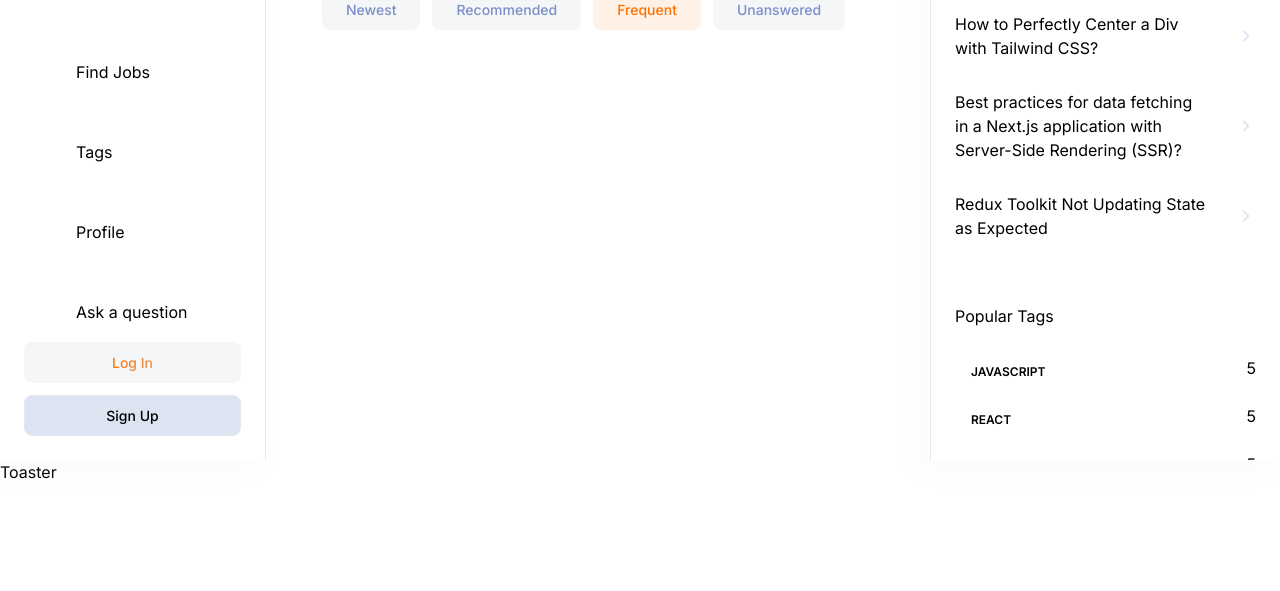
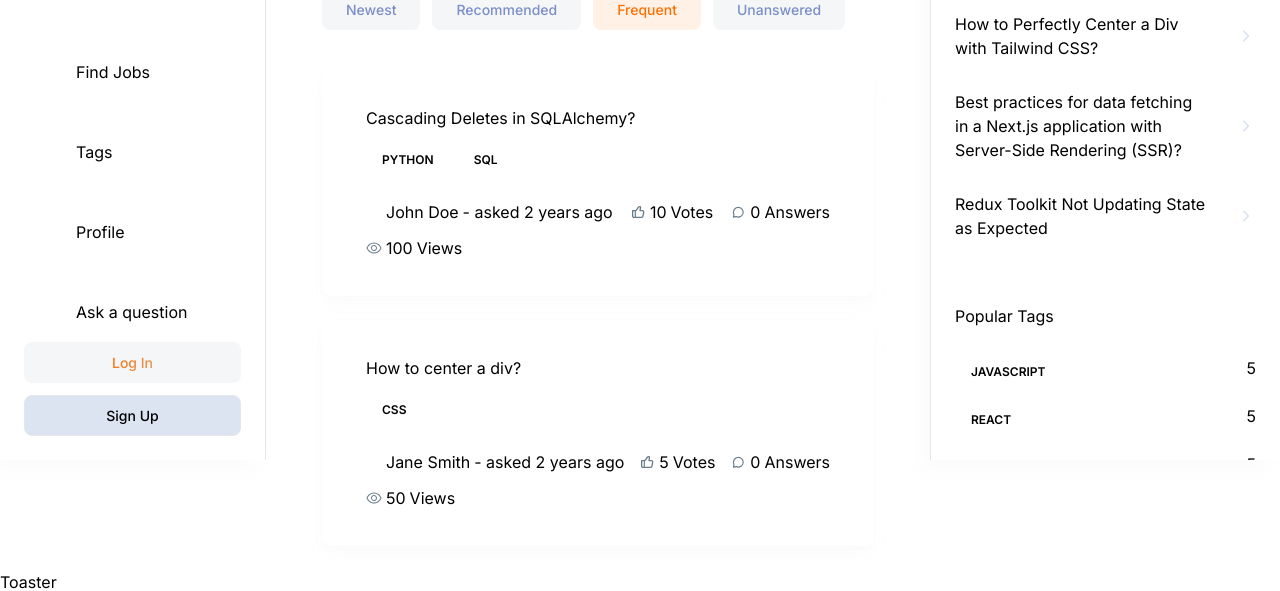
Before and after one commit to ozoli99/devoverflow, a Next.js app: page / in a window 1280 px wide. Shown: the part 340-931 px from the top of the page. Before the commit the page ends 824 px from the top, so only its background shows below. Built offline with nearby package versions, Linux system fonts and the light colour scheme; no server answers.

Commit message:
Implement Question Card

```diff
--- a/app/(root)/(home)/page.tsx
+++ b/app/(root)/(home)/page.tsx
@@ -4,6 +4,42 @@ import LocalSearchbar from "@/components/shared/search/LocalSearchbar";
 import Filter from "@/components/shared/Filter";
 import { HomePageFilters } from "@/constants/filters";
 import HomeFilters from "@/components/home/HomeFilters";
+import NoResult from "@/components/shared/NoResult";
+import QuestionCard from "@/components/cards/QuestionCard";
+
+const questions = [
+    {
+        _id: "1",
+        title: "Cascading Deletes in SQLAlchemy?",
+        tags: [
+            { _id: "1", name: "python" },
+            { _id: "2", name: "sql" },
+        ],
+        author: {
+            _id: "1",
+            name: "John Doe",
+            picture: "john-doe.jpg",
+        },
+        upvotes: 10,
+        views: 100,
+        answers: [],
+        createdAt: new Date("2021-09-01T12:00:00.000Z"),
+    },
+    {
+        _id: "2",
+        title: "How to center a div?",
+        tags: [{ _id: "1", name: "css" }],
+        author: {
+            _id: "2",
+            name: "Jane Smith",
+            picture: "jane-smith.jpg",
+        },
+        upvotes: 5,
+        views: 50,
+        answers: [],
+        createdAt: new Date("2021-09-01T12:00:00.000Z"),
+    },
+];
 
 export default function Home() {
     return (
@@ -36,6 +72,33 @@ export default function Home() {
             </div>
 
             <HomeFilters />
+
+            <div className="mt-10 flex w-full flex-col gap-6">
+                {questions.length > 0 ? (
+                    questions.map((question) => (
+                        <QuestionCard
+                            key={question._id}
+                            _id={question._id}
+                            title={question.title}
+                            tags={question.tags}
+                            author={question.author}
+                            upvotes={question.upvotes}
+                            views={question.views}
+                            answers={question.answers}
+                            createdAt={question.createdAt}
+                        />
+                    ))
+                ) : (
+                    <NoResult
+                        title="There's no question to show"
+                        description="Be the first to break the silence! Ask a Question and kickstart
+                    the discussion. Our query could be the next big thing others
+                    learn from. Get involved!"
+                        link="/ask-question"
+                        linkTitle="Ask a Question"
+                    />
+                )}
+            </div>
         </>
     );
 }
--- /dev/null
+++ b/components/cards/QuestionCard.tsx
@@ -0,0 +1,92 @@
+import React from "react";
+import Link from "next/link";
+import RenderTag from "../shared/RenderTag";
+import Metric from "../shared/Metric";
+import { formatAndDivideNumber, getTimestamp } from "@/lib/utils";
+
+interface QuestionProps {
+    _id: string;
+    title: string;
+    tags: {
+        _id: string;
+        name: string;
+    }[];
+    author: {
+        _id: string;
+        name: string;
+        picture: string;
+    };
+    upvotes: number;
+    views: number;
+    answers: Array<object>;
+    createdAt: Date;
+}
+
+const QuestionCard = ({
+    _id,
+    title,
+    tags,
+    author,
+    upvotes,
+    views,
+    answers,
+    createdAt,
+}: QuestionProps) => {
+    return (
+        <div className="card-wrapper rounded-[10px] p-9 sm:px-11">
+            <div className="flex flex-col-reverse items-start justify-between gap-5 sm:flex-row">
+                <div>
+                    <span className="subtle-regular text-dark400_light700 line-clamp-1 flex sm:hidden">
+                        {getTimestamp(createdAt)}
+                    </span>
+                    <Link href={`/question/${_id}`}>
+                        <h3 className="sm:h3-semibold base-semibold text-dark200_light900 line-clamp-1 flex-1">
+                            {title}
+                        </h3>
+                    </Link>
+                </div>
+                {/* If signed in add edit delete actions */}
+            </div>
+            <div className="mt-3.5 flex flex-wrap gap-2">
+                {tags.map((tag) => (
+                    <RenderTag key={tag._id} _id={tag._id} name={tag.name} />
+                ))}
+            </div>
+
+            <div className="flex-between mt-6 w-full flex-wrap gap-3">
+                <Metric
+                    imgUrl="/assets/icons/avatar.svg"
+                    alt="User"
+                    value={author.name}
+                    title={` - asked ${getTimestamp(createdAt)}`}
+                    href={`/profile/${author._id}`}
+                    isAuthor
+                    textStyles="body-medium text-dark400_light700"
+                />
+                <Metric
+                    imgUrl="/assets/icons/like.svg"
+                    alt="Upvotes"
+                    value={formatAndDivideNumber(upvotes)}
+                    title=" Votes"
+                    textStyles="small-medium text-dark400_light800"
+                />
+                <Metric
+                    imgUrl="/assets/icons/message.svg"
+                    alt="Message"
+                    value={formatAndDivideNumber(answers.length)}
+                    title=" Answers"
+                    textStyles="small-medium text-dark400_light800"
+                />
+                <Metric
+                    imgUrl="/assets/icons/eye.svg"
+                    alt="Eye"
+                    value={formatAndDivideNumber(views)}
+                    title=" Views"
+                    textStyles="small-medium text-dark400_light800"
+                />
+            </div>
+        </div>
+    );
+};
+
+export default QuestionCard;
--- /dev/null
+++ b/components/shared/Metric.tsx
@@ -0,0 +1,58 @@
+import React from "react";
+import Image from "next/image";
+import Link from "next/link";
+
+interface MetricProps {
+    imgUrl: string;
+    alt: string;
+    value: string | number;
+    title: string;
+    href?: string;
+    textStyles?: string;
+    isAuthor?: boolean;
+}
+
+const Metric = ({
+    imgUrl,
+    alt,
+    value,
+    title,
+    href,
+    textStyles,
+    isAuthor,
+}: MetricProps) => {
+    const metricContent = (
+        <>
+            <Image
+                src={imgUrl}
+                width={16}
+                height={16}
+                alt={alt}
+                className={`object-contain ${href ? "rounded-full" : ""}`}
+            />
+            <p className={`${textStyles} flex items-center gap-1`}>
+                {value}
+
+                <span
+                    className={`small-regular line-clamp-1 ${
+                        isAuthor ? "max-sm:hidden" : ""
+                    }`}
+                >
+                    {title}
+                </span>
+            </p>
+        </>
+    );
+
+    if (href) {
+        return (
+            <Link href={href} className="flex-center gap-1">
+                {metricContent}
+            </Link>
+        );
+    }
+
+    return <div className="flex-center flex-wrap gap-1">{metricContent}</div>;
+};
+
+export default Metric;
--- /dev/null
+++ b/components/shared/NoResult.tsx
@@ -0,0 +1,44 @@
+import React from "react";
+import Image from "next/image";
+import Link from "next/link";
+import { Button } from "../ui/button";
+
+interface Props {
+    title: string;
+    description: string;
+    link: string;
+    linkTitle: string;
+}
+
+const NoResult = ({ title, description, link, linkTitle }: Props) => {
+    return (
+        <div className="mt-10 flex w-full flex-col items-center justify-center">
+            <Image
+                src="/assets/images/light-illustration.png"
+                alt="No result illustration"
+                width={270}
+                height={200}
+                className="block object-contain dark:hidden"
+            />
+            <Image
+                src="/assets/images/dark-illustration.png"
+                alt="No result illustration"
+                width={270}
+                height={200}
+                className="hidden object-contain dark:flex"
+            />
+
+            <h2 className="h2-bold text-dark200_light900 mt-8">{title}</h2>
+            <p className="body-regular text-dark500_light700 my-3.5 max-w-md text-center">
+                {description}
+            </p>
+            <Link href={link}>
+                <Button className="paragraph-medium mt-5 min-h-[46px] rounded-lg bg-primary-500 px-4 py-3 text-light-900 hover:bg-primary-500 dark:bg-primary-500 dark:text-light-900">
+                    {linkTitle}
+                </Button>
+            </Link>
+        </div>
+    );
+};
+
+export default NoResult;
--- a/components/shared/RenderTag.tsx
+++ b/components/shared/RenderTag.tsx
@@ -3,7 +3,7 @@ import Link from "next/link";
 import { Badge } from "../ui/badge";
 
 interface Props {
-    _id: number;
+    _id: string;
     name: string;
     totalQuestions?: number;
     showCount?: boolean;
--- a/components/shared/RightSidebar.tsx
+++ b/components/shared/RightSidebar.tsx
@@ -4,22 +4,22 @@ import Image from "next/image";
 import RenderTag from "./RenderTag";
 
 const hotQuestions = [
-    { _id: 1, title: "How do I use express as a custom server in NextJS?" },
-    { _id: 2, title: "Cascading Deletes in SQLAlchemy?" },
-    { _id: 3, title: "How to Perfectly Center a Div with Tailwind CSS?" },
+    { _id: "1", title: "How do I use express as a custom server in NextJS?" },
+    { _id: "2", title: "Cascading Deletes in SQLAlchemy?" },
+    { _id: "3", title: "How to Perfectly Center a Div with Tailwind CSS?" },
     {
-        _id: 4,
+        _id: "4",
         title: "Best practices for data fetching in a Next.js application with Server-Side Rendering (SSR)?",
     },
-    { _id: 5, title: "Redux Toolkit Not Updating State as Expected" },
+    { _id: "5", title: "Redux Toolkit Not Updating State as Expected" },
 ];
 
 const popularTags = [
-    { _id: 1, name: "javascript", totalQuestions: 5 },
-    { _id: 2, name: "react", totalQuestions: 5 },
-    { _id: 3, name: "next", totalQuestions: 5 },
-    { _id: 4, name: "vue", totalQuestions: 2 },
-    { _id: 5, name: "redux", totalQuestions: 10 },
+    { _id: "1", name: "javascript", totalQuestions: 5 },
+    { _id: "2", name: "react", totalQuestions: 5 },
+    { _id: "3", name: "next", totalQuestions: 5 },
+    { _id: "4", name: "vue", totalQuestions: 2 },
+    { _id: "5", name: "redux", totalQuestions: 10 },
 ];
 
 const RightSidebar = () => {
--- a/lib/utils.ts
+++ b/lib/utils.ts
@@ -1,6 +1,54 @@
-import { type ClassValue, clsx } from "clsx"
-import { twMerge } from "tailwind-merge"
+import { type ClassValue, clsx } from "clsx";
+import { twMerge } from "tailwind-merge";
 
 export function cn(...inputs: ClassValue[]) {
-  return twMerge(clsx(inputs))
+    return twMerge(clsx(inputs));
 }
+
+export const getTimestamp = (createdAt: Date): string => {
+    const now = new Date();
+    const timeDifference = now.getTime() - createdAt.getTime();
+
+    // Define time intervals in milliseconds
+    const minute = 60 * 1000;
+    const hour = 60 * minute;
+    const day = 24 * hour;
+    const week = 7 * day;
+    const month = 30 * day;
+    const year = 365 * day;
+
+    if (timeDifference < minute) {
+        const seconds = Math.floor(timeDifference / 1000);
+        return `${seconds} ${seconds === 1 ? "second" : "seconds"} ago`;
+    } else if (timeDifference < hour) {
+        const minutes = Math.floor(timeDifference / minute);
+        return `${minutes} ${minutes === 1 ? "minute" : "minutes"} ago`;
+    } else if (timeDifference < day) {
+        const hours = Math.floor(timeDifference / hour);
+        return `${hours} ${hours === 1 ? "hour" : "hours"} ago`;
+    } else if (timeDifference < week) {
+        const days = Math.floor(timeDifference / day);
+        return `${days} ${days === 1 ? "day" : "days"} ago`;
+    } else if (timeDifference < month) {
+        const weeks = Math.floor(timeDifference / week);
+        return `${weeks} ${weeks === 1 ? "week" : "weeks"} ago`;
+    } else if (timeDifference < year) {
+        const months = Math.floor(timeDifference / month);
+        return `${months} ${months === 1 ? "month" : "months"} ago`;
+    } else {
+        const years = Math.floor(timeDifference / year);
+        return `${years} ${years === 1 ? "year" : "years"} ago`;
+    }
+};
+
+export const formatAndDivideNumber = (num: number): string => {
+    if (num >= 1000000) {
+        const formattedNum = (num / 1000000).toFixed(1);
+        return `${formattedNum}M`;
+    } else if (num >= 1000) {
+        const formattedNum = (num / 1000).toFixed(1);
+        return `${formattedNum}K`;
+    } else {
+        return num.toString();
+    }
+};
```
